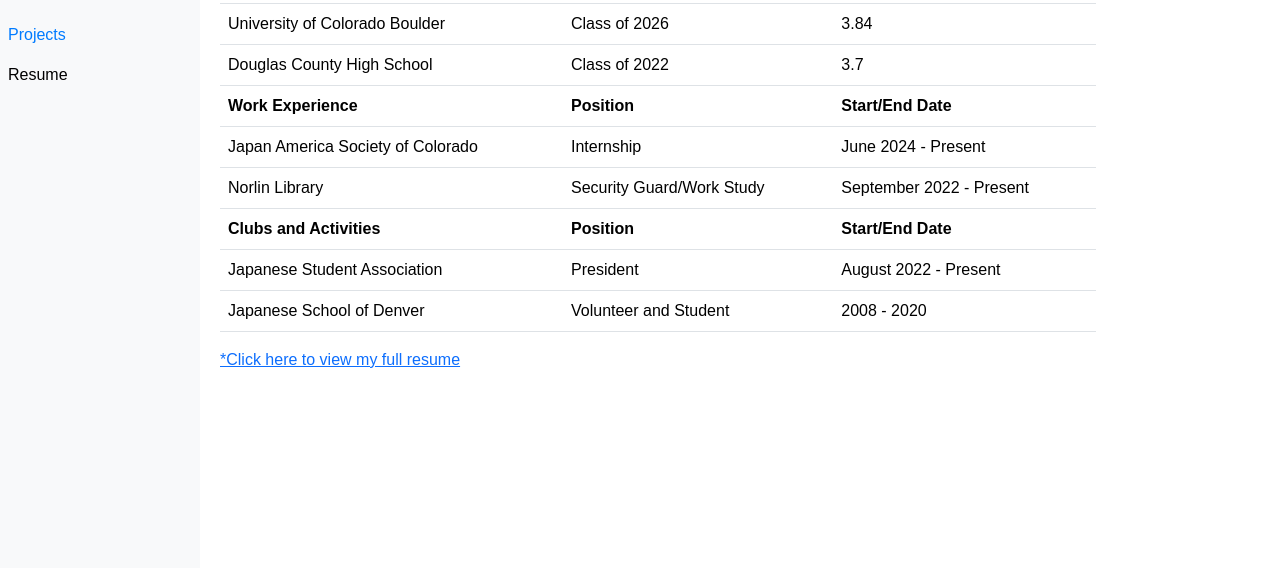
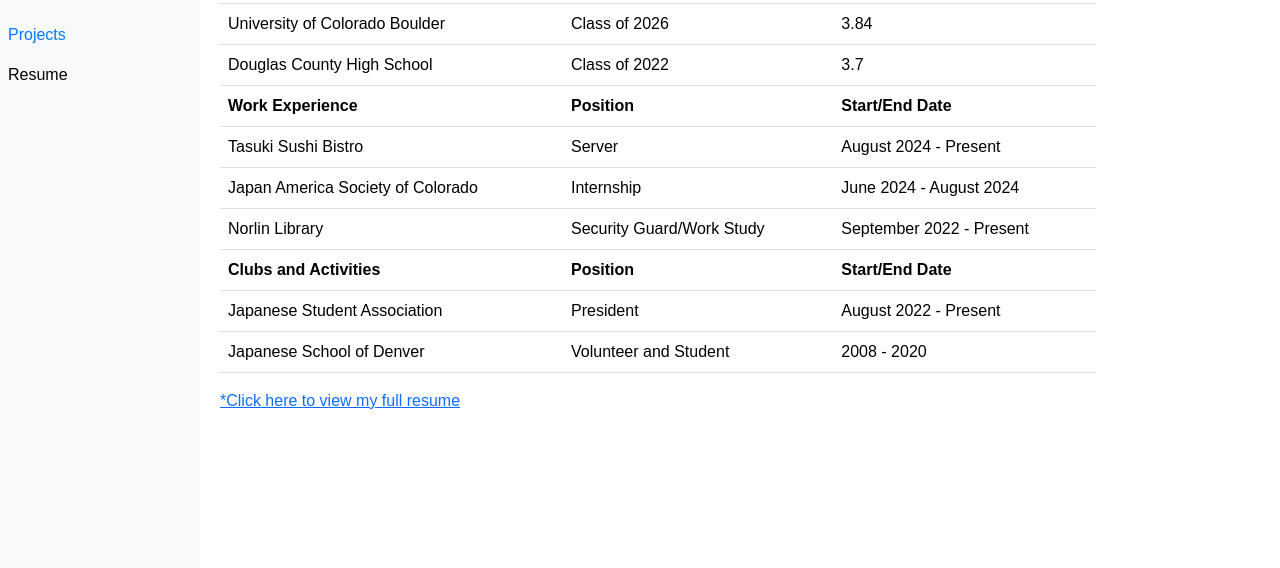
Before and after one commit to ryan7blanc/ryan7blanc.github.io, a plain HTML site: page views/resume.html in a window 1280 px wide. Shown: the part 113-681 px from the top of the page. Drawn offline with nearby package versions, Linux system fonts and the light colour scheme; a web font is replaced by a local one.

Commit message:
Update resume.html

```diff
--- a/views/resume.html
+++ b/views/resume.html
@@ -104,9 +104,14 @@
                 </thead>
                 <tbody>
                 <tr>
+                    <td>Tasuki Sushi Bistro</td>
+                    <td>Server</td>
+                    <td>August 2024 - Present</td>
+                  </tr>
+                <tr>
                   <td>Japan America Society of Colorado</td>
                   <td>Internship</td>
-                  <td>June 2024 - Present</td>
+                  <td>June 2024 - August 2024</td>
                 </tr>
                 <tr>
                     <td>Norlin Library</td>
```
